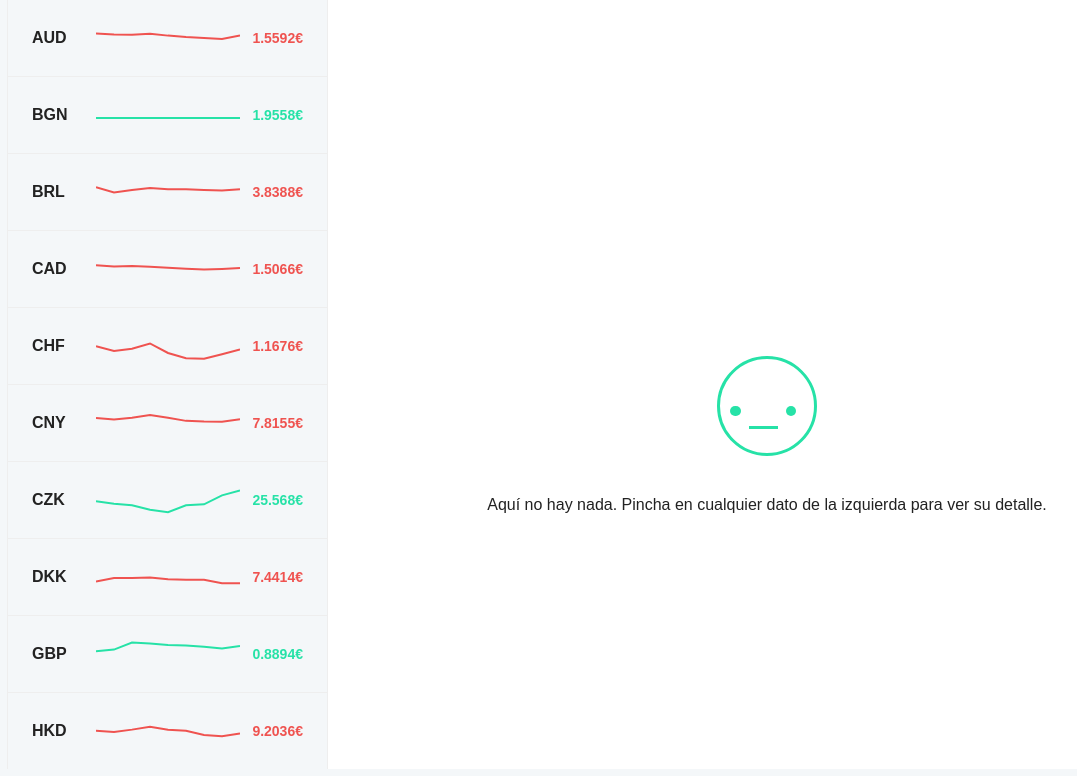
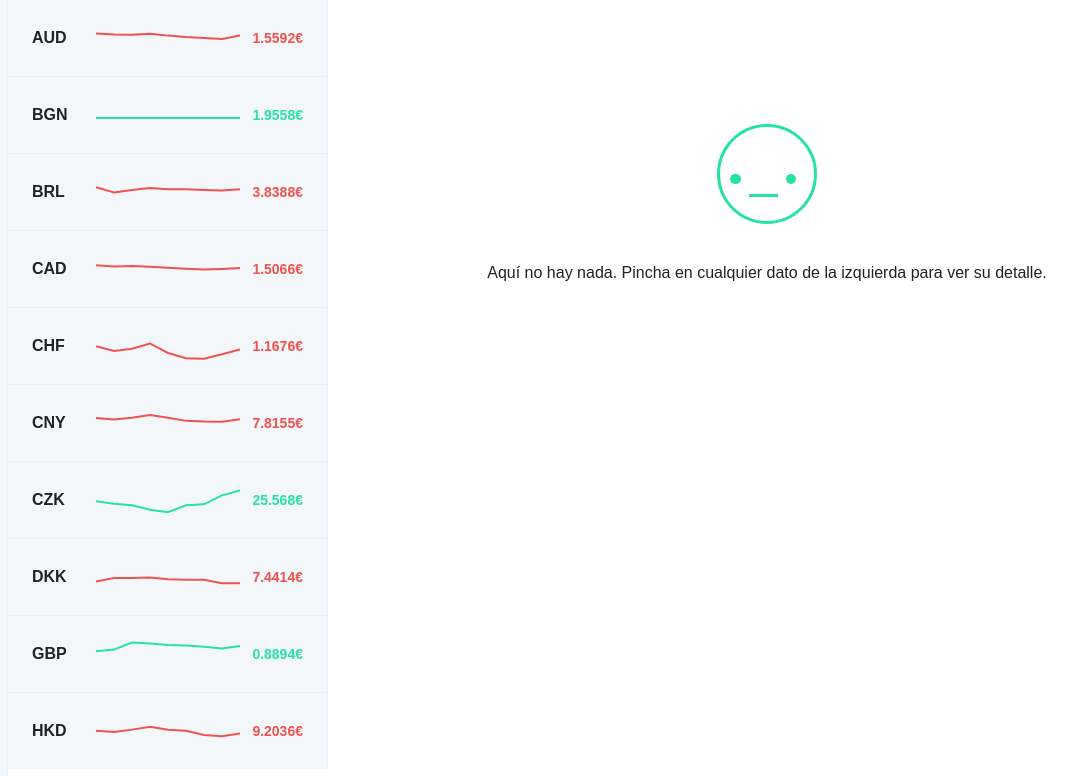
Before and after one commit to inspiratweb/stocks, a React (Create React App) app: page / in a window 1280 px wide. Shown: the top 776 px of the page, without its empty margins (33-1110 px from the left). Built offline with nearby package versions, Linux system fonts and the light colour scheme; the HTML template or start-up script is replaced by a standard one.

Commit message:
layout styles

```diff
--- a/src/components/App.js
+++ b/src/components/App.js
@@ -19,14 +19,16 @@ class App extends Component {
   render() {
     return (
       <div className="layout">
-        <aside>
+        <aside className="layout-aside">
           <CurrencyList
             selectedCurrency={this.selectedCurrency}
           />
         </aside>
-        <CurrencyDetail
-          selectedCurrency={this.state.selectedCurrency}
-        />
+        <div className="layout-main">
+          <CurrencyDetail
+            selectedCurrency={this.state.selectedCurrency}
+          />
+        </div>
       </div>
     );
   }
--- a/src/styles/App.css
+++ b/src/styles/App.css
@@ -74,15 +74,22 @@ body {
   background-color: #F4F7F9; }
 
 .layout {
-  display: flex;
   margin: 0 auto;
+  min-height: 100vh;
   max-width: 1200px;
   border-right: solid 1px #EEEEEE;
   border-left: solid 1px #EEEEEE;
   background-color: #FFFFFF; }
+  .layout-aside {
+    position: fixed;
+    top: 0;
+    bottom: 0;
+    overflow: auto;
+    width: 320px; }
+  .layout-main {
+    padding-left: 320px;
+    width: 100%; }
 
-.currencyList {
-  width: 320px; }
 .currencyList-item {
   cursor: pointer;
   background-color: #F4F7F9;
@@ -113,8 +120,7 @@ body {
     text-align: right; }
 
 .currencyDetail {
-  margin: 24px;
-  width: 100%; }
+  padding: 24px; }
   .currencyDetail-header {
     display: flex;
     align-items: flex-end;
@@ -175,7 +181,7 @@ body {
     left: 15%; } }
 
 .blankSlate {
-  margin-top: 40%;
+  margin-top: 100px;
   text-align: center;
   font-size: 16px;
   line-height: 18px;
--- a/src/styles/App.scss
+++ b/src/styles/App.scss
@@ -8,6 +8,9 @@
 // pages
 @import './pages/common';
 
+// layout
+@import './layout/common';
+
 // modules
 @import './modules/currencyList';
 @import './modules/currencyDetail';
--- /dev/null
+++ b/src/styles/layout/_common.scss
@@ -0,0 +1,21 @@
+.layout {
+  margin: 0 auto;
+  min-height: 100vh;
+  max-width: $spacing*150;
+  border-right: solid 1px $basecolor-lighter;
+  border-left: solid 1px $basecolor-lighter;
+  background-color: $white;
+
+  &-aside {
+    position: fixed;
+    top: 0;
+    bottom: 0;
+    overflow: auto;
+    width: $spacing*40;
+  }
+
+  &-main {
+    padding-left: $spacing*40;
+    width: 100%;
+  }
+}
--- a/src/styles/modules/_blankSlate.scss
+++ b/src/styles/modules/_blankSlate.scss
@@ -12,7 +12,7 @@
 }
 
 .blankSlate {
-  margin-top: 40%;
+  margin-top: 100px;
   text-align: center;
   font-size: 16px;
   line-height: 18px;
--- a/src/styles/modules/_currencyDetail.scss
+++ b/src/styles/modules/_currencyDetail.scss
@@ -1,6 +1,5 @@
 .currencyDetail {
-  margin: $spacing*3;
-  width: 100%;
+  padding: $spacing*3;
 
   &-header {
     display: flex;
--- a/src/styles/modules/_currencyList.scss
+++ b/src/styles/modules/_currencyList.scss
@@ -1,5 +1,4 @@
 .currencyList {
-  width: $spacing*40;
   &-item {
     cursor: pointer;
     background-color: $bgcolor;
--- a/src/styles/pages/_common.scss
+++ b/src/styles/pages/_common.scss
@@ -6,12 +6,3 @@ body {
   color: $basecolor;
   background-color: $bgcolor;
 }
-
-.layout {
-  display: flex;
-  margin: 0 auto;
-  max-width: $spacing*150;
-  border-right: solid 1px $basecolor-lighter;
-  border-left: solid 1px $basecolor-lighter;
-  background-color: $white;
-}
```
Lines whose indentation alone changed are shown as unchanged.
